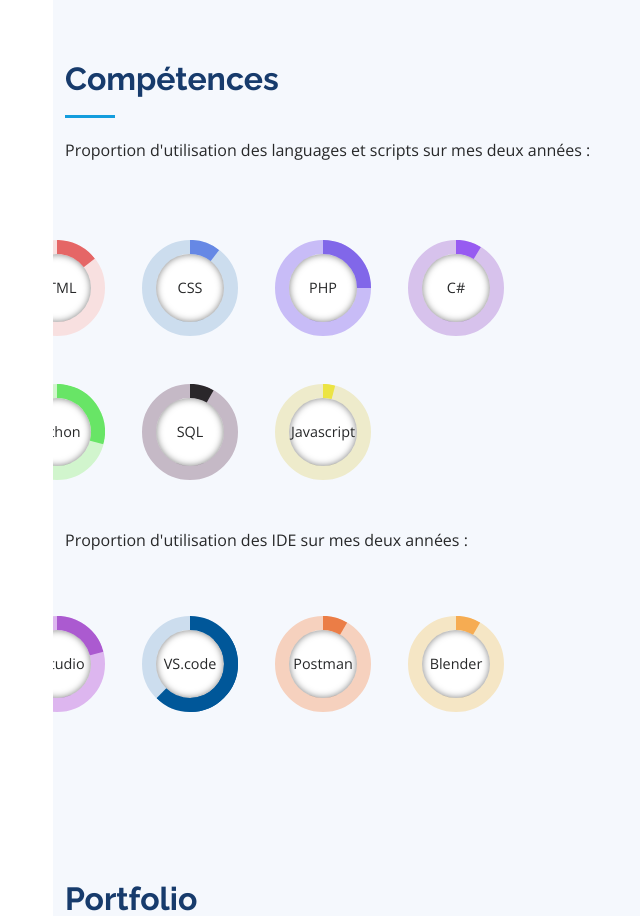
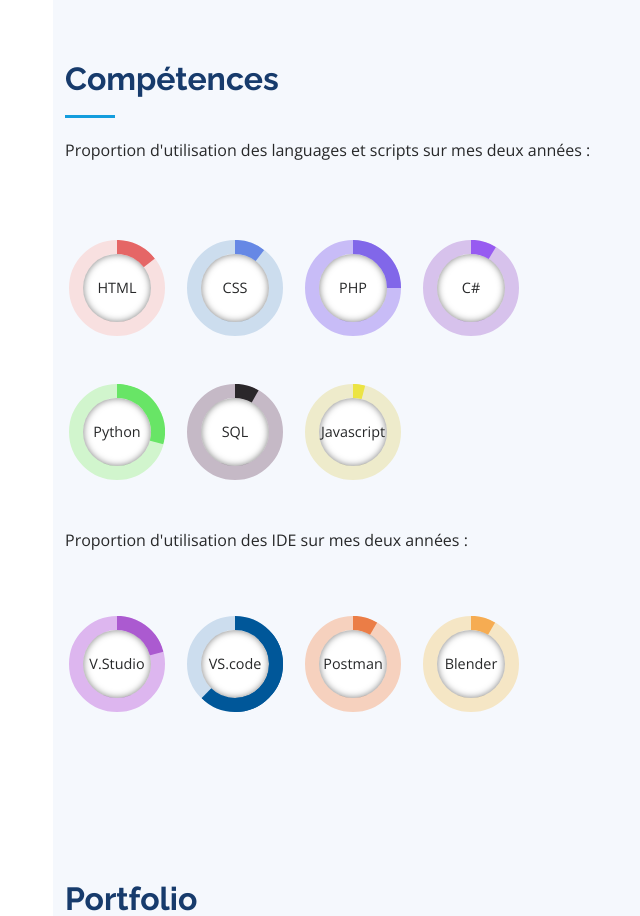
Before and after one commit to lefeuj/Portfolio, a PHP site: page / in a window 1280 px wide. Shown: the part 1307-2223 px from the top of the page, without its empty margins (247-887 px from the left). Run offline with PHP 8.4, Linux system fonts and the light colour scheme.

Commit message:
modif margin

```diff
--- a/index.php
+++ b/index.php
@@ -116,7 +116,7 @@
             <p> Proportion d'utilisation des languages et scripts sur mes deux années :</p>
           </div>
 
-          <div class="row skills-content">
+          <div class="row skills-content" style="margin-left:3em">
 
             <div class="col-lg-3 circle" data-aos="fade-up">
 
@@ -183,7 +183,7 @@
 
           <p> Proportion d'utilisation des IDE sur mes deux années :</p>
 
-          <div class="row skills-content">
+          <div class="row skills-content" style="margin-left:3em">
 
             <div class="col-lg-3 circle" data-aos="fade-up">
 
```
